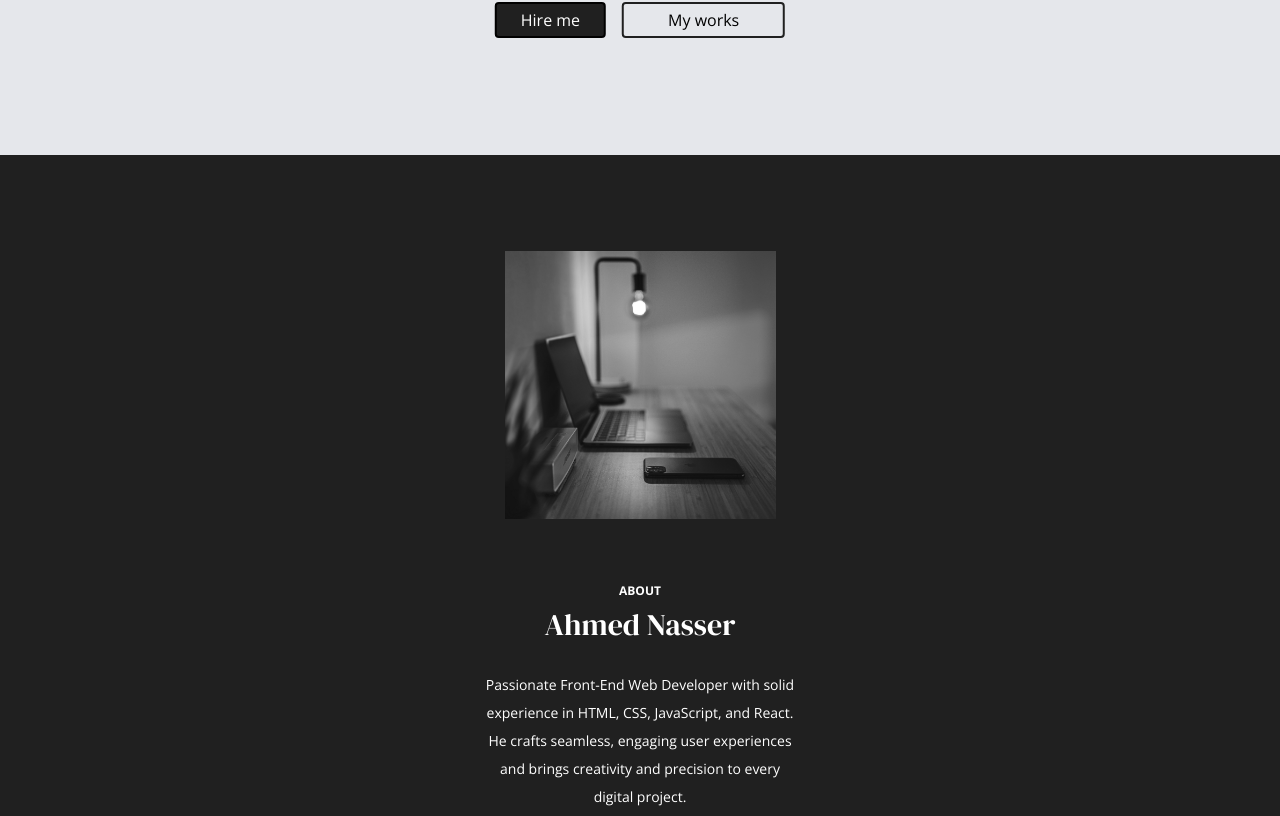
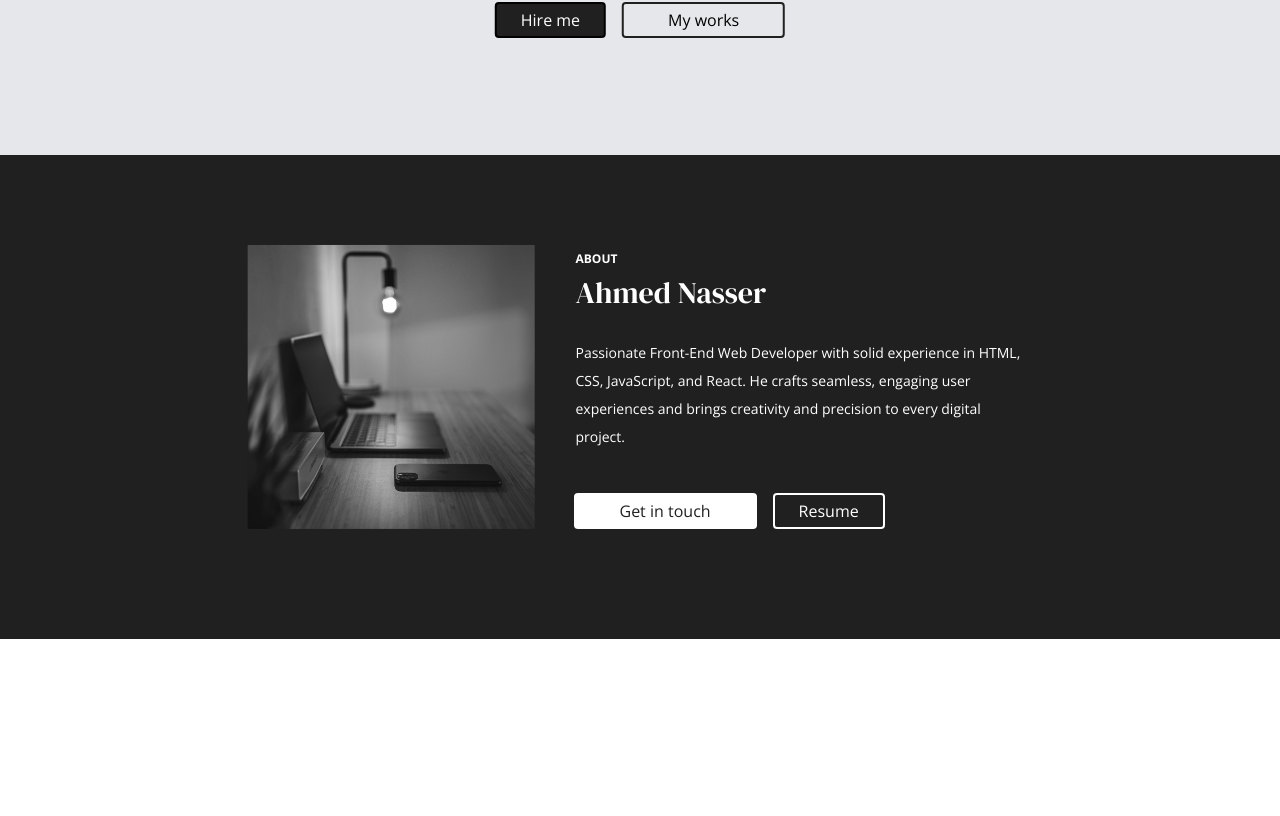
Before and after one commit to AhmedNasser1010/portfolio-v3, a Next.js app: page / in a window 1280 px wide. Shown: the part 744-1560 px from the top of the page. Built offline with nearby package versions, Linux system fonts and the light colour scheme; a web font is replaced by a local one.

Commit message:
responsive "About" page

```diff
--- a/app/globals.css
+++ b/app/globals.css
@@ -14,6 +14,10 @@
   --font-mono: var(--font-geist-mono);
 }
 
+html {
+  scroll-behavior: smooth;
+}
+
 body {
   background: var(--background);
   color: var(--foreground);
--- a/app/page.tsx
+++ b/app/page.tsx
@@ -15,7 +15,7 @@ const Home = () => {
   };
 
   return (
-    <div>
+    <div className="overflow-x-hidden">
       <Header
         open={open}
         handleMenuToggle={handleMenuToggle}
--- a/components/About.tsx
+++ b/components/About.tsx
@@ -4,10 +4,10 @@ import { Container, Button } from "@/components/ui";
 
 const About = () => {
   return (
-    <section className="w-full bg-[#202020]">
-      <Container className="text-white z-50" id="about">
-        <main className="flex flex-col items-center justify-center py-28">
-          <div className="min-w-[271px] min-h-[272px] pb-16">
+    <section className="w-full bg-[#202020]" id="about">
+      <Container className="text-white z-50">
+        <main className="flex flex-col items-center justify-center py-28 md:flex-row md:align-center">
+          <div className="min-w-[271px] min-h-[272px] pb-16 md:pb-0 overflow-hidden md:pr-12 md:scale-[1.06]">
             <Image
               src="/images/office.jpg"
               width={271}
@@ -16,14 +16,19 @@ const About = () => {
             />
           </div>
 
+          <div>
+            <div>
+              <div className="text-center md:text-left">
                 <h3 className="pb-2 text-xs font-bold">ABOUT</h3>
                 <h2 className="pb-7 font-dmSerif text-3xl">Ahmed Nasser</h2>
-          <p className="pb-11 text-[14px] text-center leading-7 max-w-xs">
-            Passionate Front-End Web Developer with solid experience in HTML,
-            CSS, JavaScript, and React. He crafts seamless, engaging user
-            experiences and brings creativity and precision to every digital
-            project.
+              </div>
+              <p className="pb-11 text-[14px] text-center leading-7 max-w-xs md:text-left md:max-w-md">
+                Passionate Front-End Web Developer with solid experience in
+                HTML, CSS, JavaScript, and React. He crafts seamless, engaging
+                user experiences and brings creativity and precision to every
+                digital project.
               </p>
+            </div>
 
             <div className="flex gap-5">
               <Button variant="normalDark" className="px-11" asChild>
@@ -33,6 +38,7 @@ const About = () => {
                 <a href="#">Resume</a>
               </Button>
             </div>
+          </div>
         </main>
       </Container>
     </section>
--- a/components/Hero.tsx
+++ b/components/Hero.tsx
@@ -4,7 +4,7 @@ import { Button } from "@/components/ui";
 
 const Hero = () => {
   return (
-    <section className="w-full bg-white">
+    <section className="w-full bg-white" id="home">
       <div
         className="bg-white pt-0 h-screen flex flex-col justify-between px-0"
         id="home"
--- a/components/Menu.tsx
+++ b/components/Menu.tsx
@@ -32,7 +32,7 @@ const Menu = ({ open, handleMenuToggle, menuBtnRef }: MenuProps) => {
   return (
     <motion.aside
       ref={asideRef}
-      className="bg-[#202020] px-12 pb-9 pt-16 fixed top-0 right-0 translate-x-full w-[320px] h-full p-6 text-white gap-10 lg:flex z-50 flex flex-col justify-between"
+      className="bg-[#202020] px-12 pb-9 pt-10 fixed top-0 right-0 translate-x-full w-[320px] h-full p-6 text-white gap-10 lg:flex z-50 flex flex-col justify-between"
       variants={{
         open: {
           x: 0,
```
Lines whose indentation alone changed are shown as unchanged.
